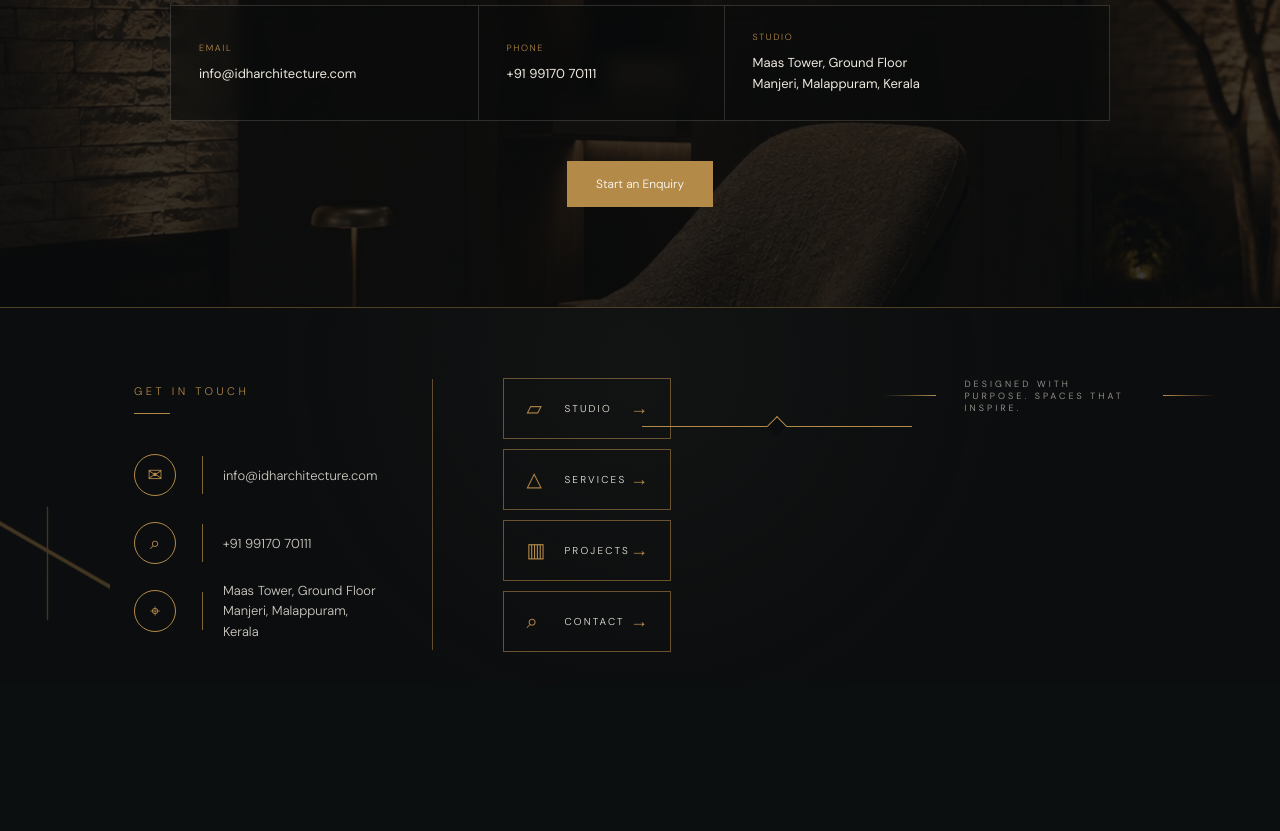
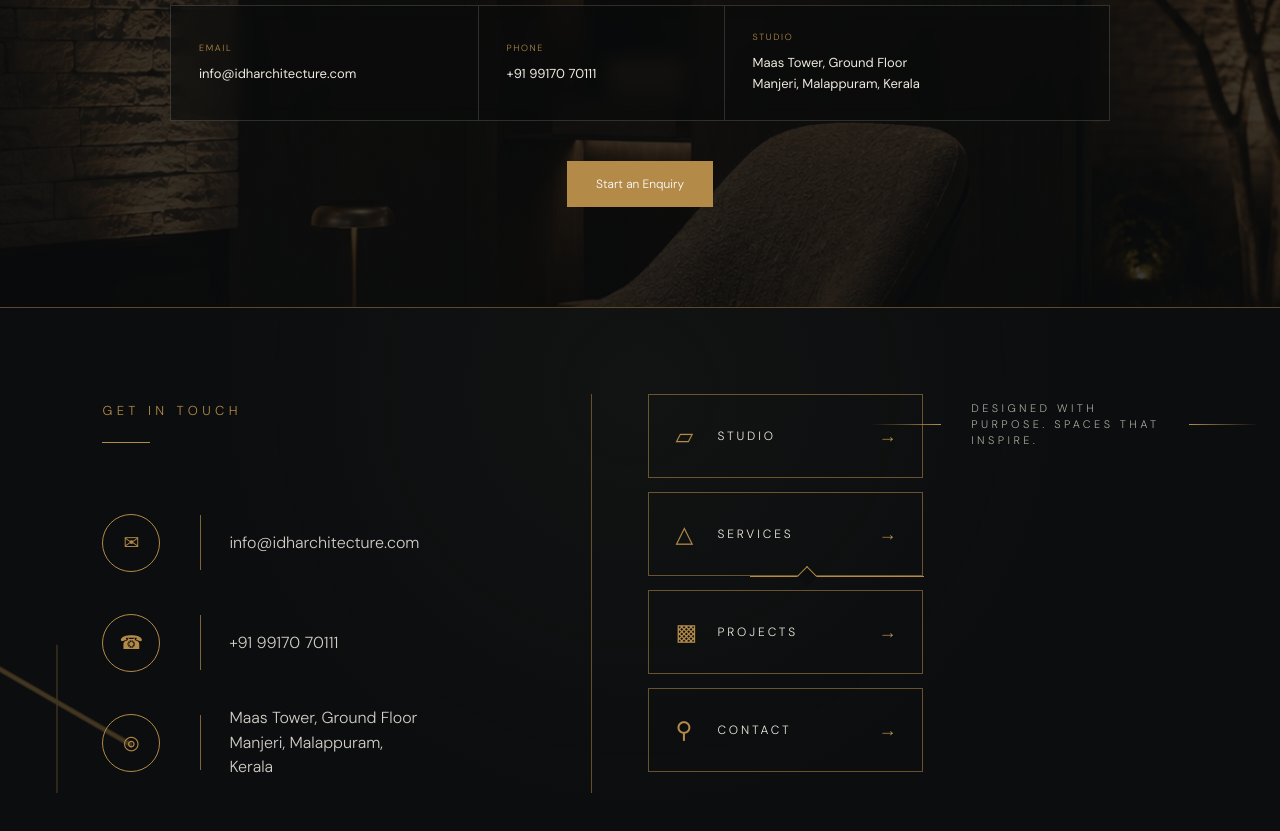
Before and after one commit to Fazilfazi991/idh, a website: page index.html in a window 1280 px wide. Shown: the part 6034-6865 px from the top of the page. Before the commit the page ends 6718 px from the top, so only its background shows below. Drawn offline with Linux system fonts and the light colour scheme; a web font is replaced by a local one.

Commit message:
Rework footer to reference layout

```diff
--- a/index.html
+++ b/index.html
@@ -147,22 +147,21 @@
 
   <footer class="site-footer">
     <div class="footer-main">
-      <a class="footer-brand" href="#home"><img src="assets/idh-logo-transparent.png" alt="Integrated Design Habitat" /></a>
       <div class="footer-connect">
         <div class="footer-title"><span>Get in touch</span><i></i></div>
-        <a class="footer-contact-row" href="mailto:info@idharchitecture.com"><b>✉</b><i></i><span>info@idharchitecture.com</span></a>
-        <a class="footer-contact-row" href="tel:+919917070111"><b>⌕</b><i></i><span>+91 99170 70111</span></a>
-        <div class="footer-contact-row"><b>⌖</b><i></i><address>Maas Tower, Ground Floor<br />Manjeri, Malappuram, Kerala</address></div>
+        <a class="footer-contact-row" href="mailto:info@idharchitecture.com"><b>&#9993;</b><i></i><span>info@idharchitecture.com</span></a>
+        <a class="footer-contact-row" href="tel:+919917070111"><b>&#9742;</b><i></i><span>+91 99170 70111</span></a>
+        <div class="footer-contact-row"><b>&#9678;</b><i></i><address>Maas Tower, Ground Floor<br />Manjeri, Malappuram,<br />Kerala</address></div>
       </div>
       <nav class="footer-nav" aria-label="Footer navigation">
-        <a href="#about"><b>▱</b><span>Studio</span><i>→</i></a>
-        <a href="#services"><b>△</b><span>Services</span><i>→</i></a>
-        <a href="#projects"><b>▥</b><span>Projects</span><i>→</i></a>
-        <a href="#contact"><b>⌕</b><span>Contact</span><i>→</i></a>
+        <a href="#about"><b>&#9649;</b><span>Studio</span><i>&rarr;</i></a>
+        <a href="#services"><b>&#9651;</b><span>Services</span><i>&rarr;</i></a>
+        <a href="#projects"><b>&#9641;</b><span>Projects</span><i>&rarr;</i></a>
+        <a href="#contact"><b>&#9906;</b><span>Contact</span><i>&rarr;</i></a>
       </nav>
+      <div class="footer-statement"><i></i><span>Designed with<br />purpose. Spaces that<br />inspire.</span><i></i></div>
+      <div class="footer-architecture-line"><i></i></div>
     </div>
-    <div class="footer-rule"><i></i></div>
-    <div class="footer-tagline"><i></i><span>Designed with purpose. Spaces that inspire.</span><i></i></div>
   </footer>
   <a class="whatsapp" href="https://wa.me/919917070111?text=Hello%2C%20I%20would%20like%20to%20enquire%20about%20your%20design%20services." target="_blank" rel="noopener noreferrer" aria-label="Chat with Integrated Design Habitat on WhatsApp">
     <span>Chat on WhatsApp</span>
--- a/styles.css
+++ b/styles.css
@@ -121,3 +121,17 @@
 .footer-brand{width:80%;height:204px}
 @media(max-width:1050px){.footer-brand{width:80%;height:168px}}
 @media(max-width:650px){.footer-brand{width:80%;height:140px}}
+
+/* Reference-matched open footer composition */
+.site-footer{min-height:520px;padding:86px 8vw 52px;border-top:1px solid rgba(180,138,73,.48)}
+.site-footer:before{left:-18px;bottom:52px;width:150px;height:190px}
+.footer-main{grid-template-columns:490px 275px minmax(280px,1fr);gap:56px;align-items:start;max-width:1660px}
+.footer-connect{min-height:390px;padding:0 54px 0 0;border-right:1px solid rgba(180,138,73,.52)}
+.footer-title{margin:8px 0 50px}.footer-title span{font-size:13px;letter-spacing:.34em}.footer-title i{width:48px;margin-top:23px}
+.footer-contact-row{min-height:100px;grid-template-columns:70px 1px 1fr;gap:28px;font-size:16px}.footer-contact-row>b{width:58px;height:58px;font-size:19px}.footer-contact-row>i{height:55px}.footer-contact-row address{line-height:1.55}
+.footer-nav{width:275px;gap:14px}.footer-nav a{height:84px;padding:0 26px;grid-template-columns:42px 1fr auto}.footer-nav span{font-size:12px;letter-spacing:.24em}.footer-nav b{font-size:23px}
+.footer-statement{margin-top:7px;display:grid;grid-template-columns:70px auto 70px;gap:30px;align-items:center;justify-content:end}.footer-statement i{height:1px;background:linear-gradient(90deg,transparent,var(--gold))}.footer-statement i:last-child{background:linear-gradient(90deg,var(--gold),transparent)}.footer-statement span{text-transform:uppercase;color:#aaa59d;font-size:11px;line-height:1.45;letter-spacing:.31em;white-space:nowrap}
+.footer-architecture-line{position:absolute;left:calc(490px + 56px);right:29%;top:78px;height:105px;border-bottom:1px solid var(--gold);pointer-events:none}.footer-architecture-line:before{content:"";position:absolute;left:0;bottom:-1px;width:37%;height:1px;background:#0b0d0e}.footer-architecture-line i{position:absolute;left:55%;bottom:-7px;width:14px;height:14px;background:#0b0d0e;border-left:1px solid var(--gold);border-top:1px solid var(--gold);transform:rotate(45deg)}
+.footer-rule,.footer-tagline,.footer-brand{display:none}
+@media(max-width:1150px){.site-footer{min-height:auto;padding:70px 5vw}.footer-main{grid-template-columns:1fr 280px;gap:45px}.footer-connect{min-height:auto}.footer-statement{grid-column:1/-1;justify-content:center}.footer-architecture-line{display:none}}
+@media(max-width:720px){.site-footer{padding:60px 20px 45px}.footer-main{display:block}.footer-connect{padding:0;border-right:0;margin-bottom:40px}.footer-title{margin-bottom:32px}.footer-contact-row{grid-template-columns:56px 1px 1fr;gap:16px;font-size:13px;min-height:82px}.footer-contact-row>b{width:49px;height:49px}.footer-contact-row>i{height:44px}.footer-nav{width:100%}.footer-statement{display:flex;margin-top:44px;gap:15px;justify-content:center}.footer-statement i{width:34px}.footer-statement span{white-space:normal;text-align:center;font-size:8px}.site-footer:before{opacity:.18}}
```
